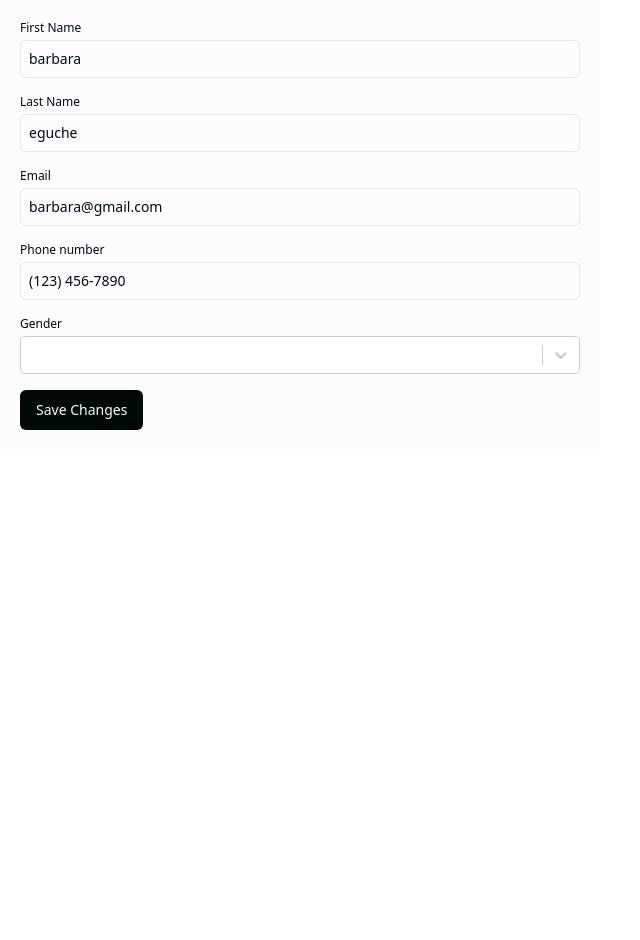
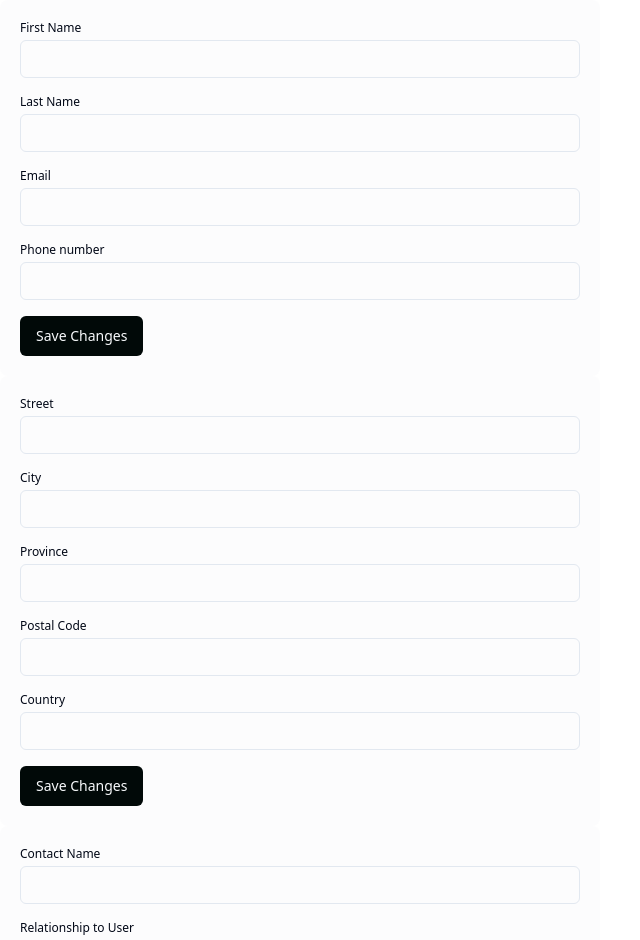
Before and after one commit to barbaraeguche/quantumcare, a React (Vite) app in the folder client/: page / in a window 1280 px wide. Shown: the top 940 px of the page, without its empty margins (0-640 px from the left). Before the commit the page ends 800 px from the top, so only its background shows below. Built offline with nearby package versions, Linux system fonts and the light colour scheme.

Commit message:
bare forms are done; starting work on select cause i need that to work :)

```diff
--- a/client/package.json
+++ b/client/package.json
@@ -14,7 +14,6 @@
     "@tailwindcss/postcss": "^4.0.4",
     "axios": "^1.7.9",
     "class-variance-authority": "^0.7.1",
-    "classnames": "^2.5.1",
     "clsx": "^2.1.1",
     "lucide-react": "^0.475.0",
     "react": "^19.0.0",
--- a/client/src/app.tsx
+++ b/client/src/app.tsx
@@ -1,11 +1,13 @@
-import HomePage from './views/home.tsx';
+// import HomePage from './views/home.tsx';
 import UserInfo from './views/(common)/user-info.tsx';
+import AdditionalUserinfo from './views/(common)/additional-userinfo.tsx';
 
 export default function App() {
 	return (
 		<>
 			{/*<HomePage/>*/}
 			<UserInfo/>
+			<AdditionalUserinfo/>
 		</>
 	);
 }
--- a/client/src/components/input-wrapper.tsx
+++ b/client/src/components/input-wrapper.tsx
@@ -1,8 +1,9 @@
 import { forwardRef, ComponentProps } from 'react';
 import { FieldError } from 'react-hook-form';
 import { cn } from '../utils/utils.ts';
-import { Input, Select } from '../ui/index.ts';
+import { Input } from '../ui/index.ts';
 import FormError from './form-error.tsx';
+import { clsx } from 'clsx';
 
 type Configuration = {
 	type?: string
@@ -19,7 +20,7 @@ type InputWrapperProps = {
 	className?: string
 } & Omit<ComponentProps<typeof Input>, 'ref'>
 
-export default forwardRef<HTMLSelectElement | HTMLInputElement, InputWrapperProps>(function InputWrapper(
+export default forwardRef<HTMLInputElement, InputWrapperProps>(function InputWrapper(
 	{ keyfield, conf, error, className, ...rest },
 	ref
 ) {
@@ -29,26 +30,28 @@ export default forwardRef<HTMLSelectElement | HTMLInputElement, InputWrapperProp
 			{conf.label && (
 				<label
 					htmlFor={keyfield}
-					className={cn('mb-1 block text-xs', conf.labelStyle)}
+					className={clsx(
+						cn('mb-1 block text-xs', conf.labelStyle), {
+							'text-red-500 font-semibold': error
+						}
+					)}
 				>
 					{conf.label}
 				</label>
 			)}
 
 			{/* input */}
-			{conf.type === 'select' ? (
-				<Select ref={ref} options={conf.options}/>
-				) : (
 			<Input
 				{...rest}
 				ref={ref}
 				id={keyfield}
 				type={conf.type}
-					className={className}
+				className={clsx(className, {
+					'border-red-500': error
+				})}
 				placeholder={conf.placeholder}
 				aria-describedby={`${keyfield}-error`}
 			/>
-			)}
 
 			{/* error */}
 			{error && (
--- a/client/src/schemas/user-schema.ts
+++ b/client/src/schemas/user-schema.ts
@@ -10,8 +10,8 @@ export const BasicUserInfoSchema = z.object({
 	phoneNumber: z.custom<string>((val) => {
 		return typeof val === 'string' && /^(\(\d{3}\) |\d{3}-?)\d{3}-?\d{4}$/.test(val);
 	}, { message: 'Enter a valid 10-digit Canadian phone number' }),
-	gender: z.enum(['male', 'female'], { message: 'Select a gender' }).optional(),
-	role: z.enum(['admin', 'doctor', 'patient'], { message: 'Select a role' }).optional()
+	// gender: z.enum(['male', 'female'], { message: 'Select a gender' }).optional(),
+	// role: z.enum(['admin', 'doctor', 'patient'], { message: 'Select a role' }).optional()
 });
 export type BasicUserInfoType = z.infer<typeof BasicUserInfoSchema>;
 
@@ -20,17 +20,17 @@ export const UserAddressSchema = z.object({
 	city: z.string().min(1, { message: 'Enter a valid city' }),
 	province: z.enum(canadianProvinces, { message: 'Select a province' }),
 	postalCode: z.custom<string>((val) => {
-		return typeof val === 'string' && /^[a-z][0-9][a-z]\s?[a-z][0-9][a-z]$/i.test(val)
-	},  { message: '' }),
+		return typeof val === 'string' && /^[a-z][0-9][a-z]\s?[0-9][a-z][0-9]$/i.test(val)
+	},  { message: 'Enter a valid canadian postal code' }),
 	country: z.custom<string>((val) => {
 		return typeof val === 'string' && val === 'Canada'
 	}, { message: 'Country must be Canada' })
-}).optional();
+});
 export type UserAddressType = z.infer<typeof UserAddressSchema>;
 
 export const UserEmergencyContactSchema = z.object({
 	name: z.string().min(1, { message: 'Enter a name' }),
-	relationship: z.string().min(1, { message: 'Enter a relationship type' }),
+	relationship: z.string().min(1, { message: 'Enter the relationship type' }),
 	email: z.custom<string>((val) => {
 		return typeof val === 'string' && emailRegex.test(val);
 	}, { message: 'Enter a valid email address' }),
--- a/client/src/ui/index.ts
+++ b/client/src/ui/index.ts
@@ -1,3 +1,3 @@
 export { default as Input } from './input.tsx';
 export { default as Button } from './button.tsx';
-export { default as Select } from './select.tsx';
+// export { default as Select } from './select.tsx';
--- a/client/src/ui/select.tsx
+++ b/client/src/ui/select.tsx
@@ -1,56 +1,56 @@
-import { forwardRef, SelectHTMLAttributes } from 'react';
-import Select, { StylesConfig, SelectInstance } from 'react-select';
-import { useFormContext } from 'react-hook-form';
-
-type OptionType = {
-	value: string,
-	label: string
-}
-
-type SelectProps = SelectHTMLAttributes<HTMLSelectElement> & {
-	options?: OptionType[],
-	placeholder?: string
-}
-
-export default forwardRef<SelectInstance<OptionType>, SelectProps>(
-	function CustomSelect(
-		{ options = [], placeholder = '' },
-		ref
-	) {
-		const customStyles: StylesConfig<OptionType, false> = {
-			control: (provided, state) => ({
-				...provided,
-				boxShadow: 'none',
-				borderRadius: '5px',
-				transition: 'all 150ms',
-				backgroundColor: 'hsl(var(--background))',
-				border: state.isFocused ? '1px solid hsl(var(--ring))' : '',
-
-				'&:hover': {
-					border: '1px solid hsl(var(--ring))',
-				}
-			}),
-			option: (provided, state) => ({
-				...provided,
-				cursor: 'pointer',
-				color: 'hsl(var(--foreground))',
-				backgroundColor: state.isFocused
-					? 'hsl(var(--accent))'
-					: 'hsl(var(--background))',
-
-				'&:hover': {
-					backgroundColor: 'hsl(var(--accent-foreground))',
-				}
-			})
-		};
-
-		return (
-			<Select
-				ref={ref}
-				options={options}
-				styles={customStyles}
-				placeholder={placeholder}
-				className={'w-full text-sm'}
-			/>
-		);
-	});
+// import { forwardRef, SelectHTMLAttributes } from 'react';
+// import Select, { StylesConfig, SelectInstance } from 'react-select';
+// import { useFormContext } from 'react-hook-form';
+//
+// type OptionType = {
+// 	value: string,
+// 	label: string
+// }
+//
+// type SelectProps = SelectHTMLAttributes<HTMLSelectElement> & {
+// 	options?: OptionType[],
+// 	placeholder?: string
+// }
+//
+// export default forwardRef<SelectInstance<OptionType>, SelectProps>(
+// 	function CustomSelect(
+// 		{ options = [], placeholder = '' },
+// 		ref
+// 	) {
+// 		const customStyles: StylesConfig<OptionType, false> = {
+// 			control: (provided, state) => ({
+// 				...provided,
+// 				boxShadow: 'none',
+// 				borderRadius: '5px',
+// 				transition: 'all 150ms',
+// 				backgroundColor: 'hsl(var(--background))',
+// 				border: state.isFocused ? '1px solid hsl(var(--ring))' : '',
+//
+// 				'&:hover': {
+// 					border: '1px solid hsl(var(--ring))',
+// 				}
+// 			}),
+// 			option: (provided, state) => ({
+// 				...provided,
+// 				cursor: 'pointer',
+// 				color: 'hsl(var(--foreground))',
+// 				backgroundColor: state.isFocused
+// 					? 'hsl(var(--accent))'
+// 					: 'hsl(var(--background))',
+//
+// 				'&:hover': {
+// 					backgroundColor: 'hsl(var(--accent-foreground))',
+// 				}
+// 			})
+// 		};
+//
+// 		return (
+// 			<Select
+// 				ref={ref}
+// 				options={options}
+// 				styles={customStyles}
+// 				placeholder={placeholder}
+// 				className={'w-full text-sm'}
+// 			/>
+// 		);
+// 	});
--- a/client/src/views/(common)/additional-userinfo.tsx
+++ b/client/src/views/(common)/additional-userinfo.tsx
@@ -0,0 +1,137 @@
+import { useForm, SubmitHandler } from 'react-hook-form';
+import { zodResolver } from '@hookform/resolvers/zod';
+import { UserAddressSchema, UserEmergencyContactSchema, UserAddressType, UserEmergencyContactType } from '../../schemas/user-schema.ts';
+import FormLayout from '../../layouts/forms.tsx';
+import InputWrapper from '../../components/input-wrapper.tsx';
+import { Button } from '../../ui/index.ts';
+
+export default function AdditionalUserinfo() {
+	return (
+		<div>
+			<UserAddress/>
+			<UserEmergencyContact/>
+		</div>
+	);
+}
+
+function UserAddress() {
+	const {
+		register, handleSubmit, formState: { errors }
+	} = useForm<UserAddressType>({
+		resolver: zodResolver(UserAddressSchema),
+		reValidateMode: 'onChange'
+	});
+
+	const onSubmit: SubmitHandler<UserAddressType> = (data) => {
+		console.log(data);
+	};
+
+	return (
+		<form onSubmit={handleSubmit(onSubmit)}>
+			<FormLayout>
+				{/* street */}
+				<InputWrapper
+					{...register('street')}
+					keyfield={'street'}
+					conf={{
+						label: 'Street'
+					}}
+					error={errors.street}
+				/>
+
+				{/* city */}
+				<InputWrapper
+					{...register('city')}
+					keyfield={'city'}
+					conf={{
+						label: 'City'
+					}}
+					error={errors.city}
+				/>
+
+				{/* province */}
+				<InputWrapper
+					{...register('province')}
+					keyfield={'province'}
+					conf={{
+						label: 'Province'
+					}}
+					error={errors.province}
+				/>
+
+				{/* postal code */}
+				<InputWrapper
+					{...register('postalCode')}
+					keyfield={'postalCode'}
+					conf={{
+						label: 'Postal Code'
+					}}
+					error={errors.postalCode}
+				/>
+
+				{/* country */}
+				<InputWrapper
+					{...register('country')}
+					keyfield={'country'}
+					conf={{
+						label: 'Country'
+					}}
+					error={errors.country}
+				/>
+
+				<Button type="submit">Save Changes</Button>
+			</FormLayout>
+		</form>
+	);
+}
+
+function UserEmergencyContact() {
+	const {
+		register, handleSubmit, formState: { errors }
+	} = useForm<UserEmergencyContactType>({
+		resolver: zodResolver(UserEmergencyContactSchema),
+		reValidateMode: 'onChange'
+	});
+
+	const onSubmit: SubmitHandler<UserEmergencyContactType> = (data) => {
+		console.log(data);
+	};
+
+	return (
+		<form onSubmit={handleSubmit(onSubmit)}>
+			<FormLayout>
+				{/* name */}
+				<InputWrapper
+					{...register('name')}
+					keyfield={'name'}
+					conf={{
+						label: 'Contact Name'
+					}}
+					error={errors.name}
+				/>
+
+				{/* relationship */}
+				<InputWrapper
+					{...register('relationship')}
+					keyfield={'relationship'}
+					conf={{
+						label: 'Relationship to User'
+					}}
+					error={errors.relationship}
+				/>
+
+				{/* email */}
+				<InputWrapper
+					{...register('email')}
+					keyfield={'email'}
+					conf={{
+						label: 'Contact Email'
+					}}
+					error={errors.email}
+				/>
+
+				<Button type="submit">Save Changes</Button>
+      </FormLayout>
+		</form>
+	);
+}
--- a/client/src/views/(common)/user-info.tsx
+++ b/client/src/views/(common)/user-info.tsx
@@ -3,32 +3,19 @@ import { zodResolver } from '@hookform/resolvers/zod';
 import { BasicUserInfoSchema, BasicUserInfoType } from '../../schemas/user-schema.ts';
 import FormLayout from '../../layouts/forms.tsx';
 import InputWrapper from '../../components/input-wrapper.tsx';
-import { Button, Select } from '../../ui/index.ts';
+import { Button } from '../../ui/index.ts';
 
 export default function UserInfo() {
 	const {
 		register, handleSubmit, formState: { errors }
 	} = useForm<BasicUserInfoType>({
-		// resolver: zodResolver(BasicUserInfoSchema),
-		// reValidateMode: 'onChange',
-		defaultValues: {
-			firstName: 'barbara',
-      lastName: 'eguche',
-      email: 'barbara@gmail.com',
-			phoneNumber: '(123) 456-7890',
-      gender: 'male'
-		}
+		resolver: zodResolver(BasicUserInfoSchema),
+		reValidateMode: 'onChange'
 	});
 
-	const onSubmit = (data) => {
-    // submit data
+	const onSubmit: SubmitHandler<BasicUserInfoType> = (data) => {
     console.log(data);
   };
-
-	const options = [
-		{ value: 'male', label: 'Male' },
-		{ value: 'female', label: 'Female' }
-	];
 
 	return (
 		<form onSubmit={handleSubmit(onSubmit)}>
@@ -73,20 +60,6 @@ export default function UserInfo() {
 					error={errors.phoneNumber}
 				/>
 
-				<InputWrapper
-					{...register('gender')}
-					keyfield={'gender'}
-					conf={{
-						type:'select',
-						label: 'Gender',
-						options: options
-					}}
-					error={errors.gender}
-				/>
-
-				{/* gender */}
-				{/*<Select {...register('gender')} options={options}/>*/}
-
 				<Button type="submit">Save Changes</Button>
 			</FormLayout>
 		</form>
```
Also changed, not shown: 1 other file (tests, documents, lock files or other folders). Lines whose indentation alone changed are shown as unchanged.
